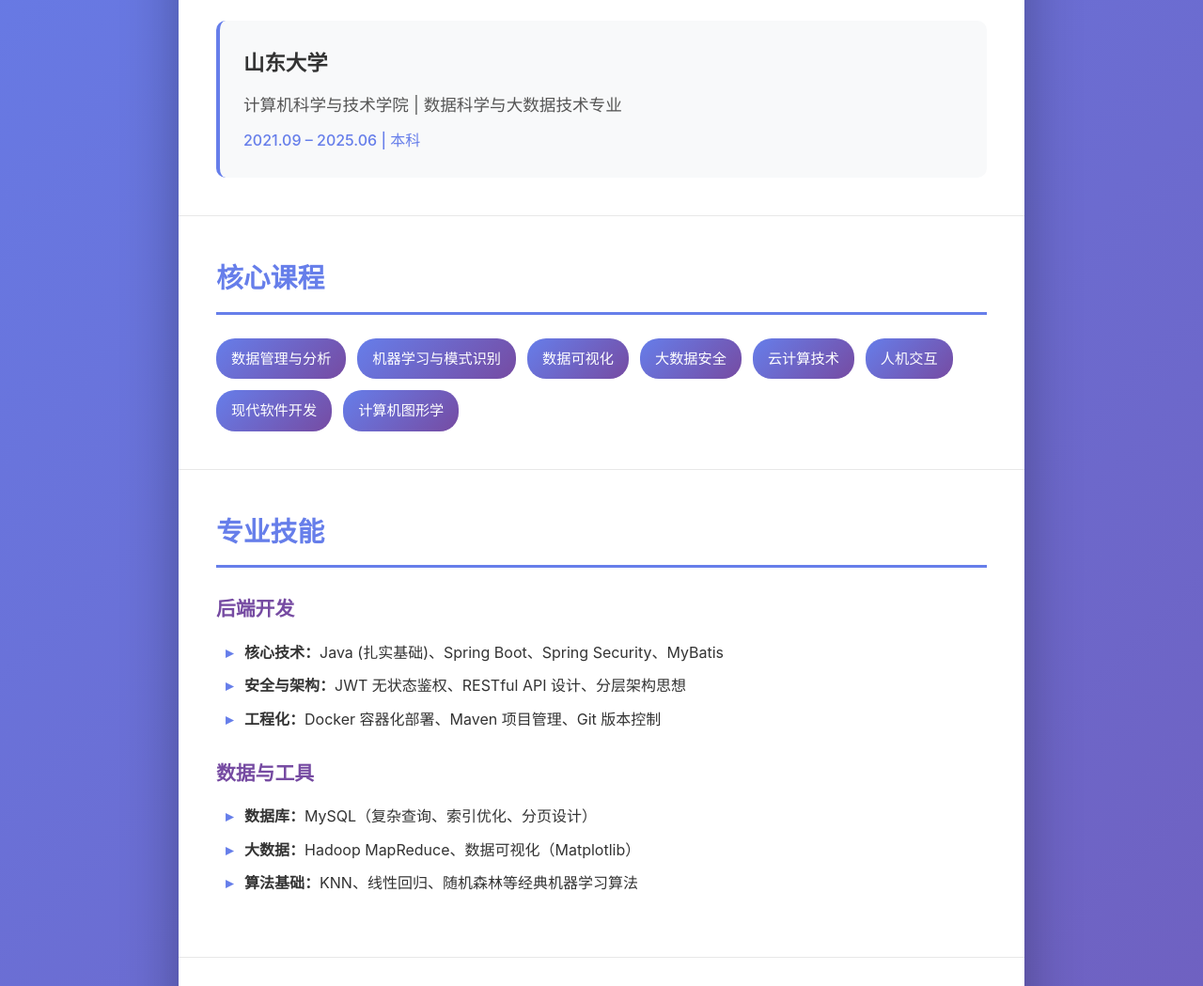
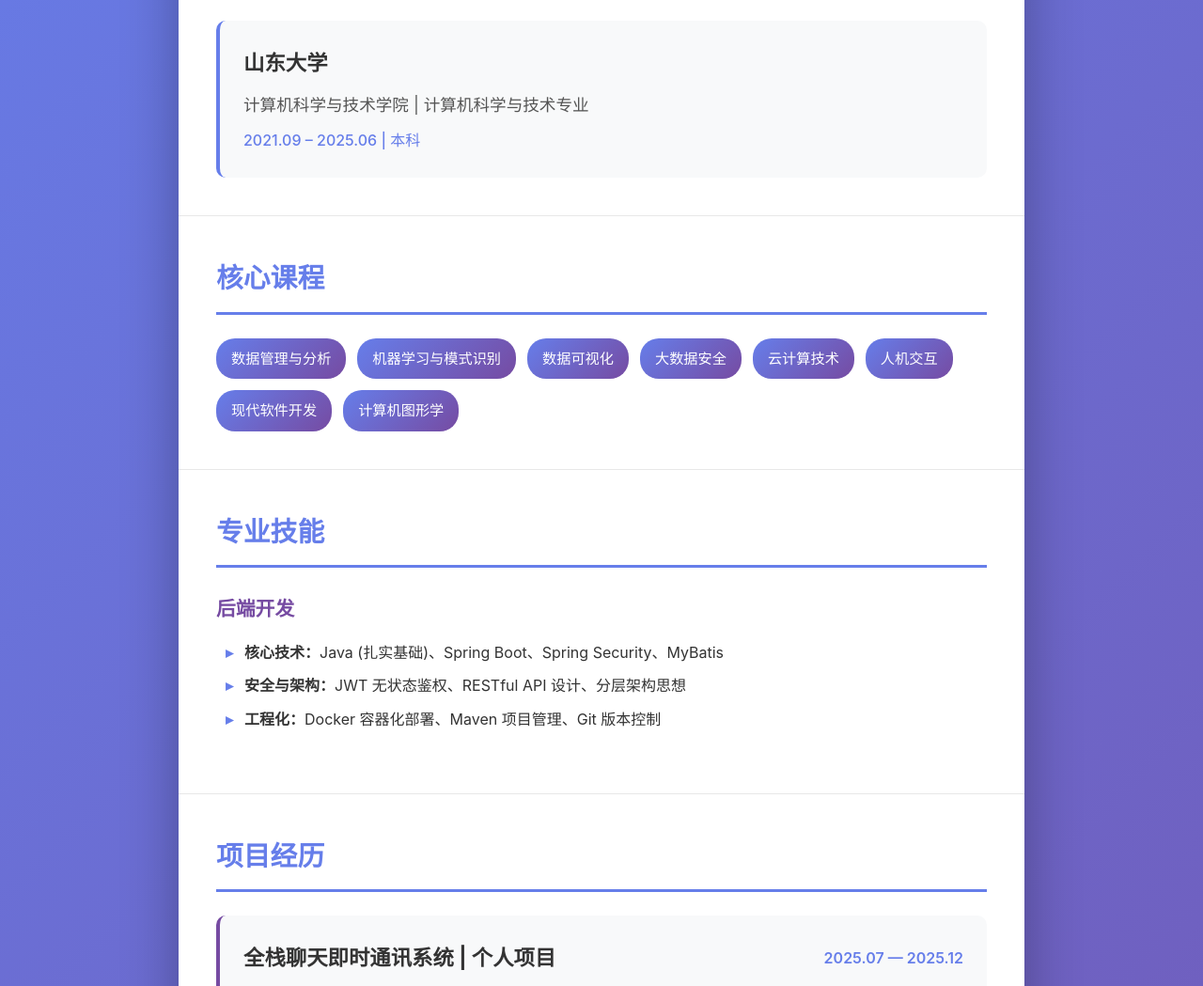
Before and after one commit to addse3/resume, a plain HTML site: page index.html in a window 1280 px wide. Shown: the part 453-1502 px from the top of the page at 94% size. Drawn offline with Linux system fonts and the light colour scheme.

Commit message:
Add files via upload

```diff
--- a/index.html
+++ b/index.html
@@ -3,7 +3,7 @@
 <head>
     <meta charset="UTF-8">
     <meta name="viewport" content="width=device-width, initial-scale=1.0">
-    <title>个人简历 | 数据科学与大数据技术专业</title>
+    <title>个人简历 | 计算机科学与技术专业</title>
     <link rel="stylesheet" href="styles.css">
     <!-- Google Fonts (备用字体) -->
     <style>
@@ -16,7 +16,7 @@
         <header class="header">
             <div class="header-content">
                 <h1 class="name">个人简历</h1>
-                <p class="title">数据科学与大数据技术专业 | 后端开发</p>
+                <p class="title">计算机科学与技术专业 | 后端开发</p>
                 <div class="contact-info">
                     <a href="https://github.com/addse3" target="_blank" class="contact-link">
                         <svg class="icon" viewBox="0 0 24 24" fill="currentColor">
@@ -33,7 +33,7 @@
             <h2 class="section-title">教育背景</h2>
             <div class="education-item">
                 <div class="school">山东大学</div>
-                <div class="major">计算机科学与技术学院 | 数据科学与大数据技术专业</div>
+                <div class="major">计算机科学与技术学院 | 计算机科学与技术专业</div>
                 <div class="time">2021.09 – 2025.06 | 本科</div>
             </div>
         </section>
@@ -63,15 +63,6 @@
                     <li><strong>核心技术：</strong>Java (扎实基础)、Spring Boot、Spring Security、MyBatis</li>
                     <li><strong>安全与架构：</strong>JWT 无状态鉴权、RESTful API 设计、分层架构思想</li>
                     <li><strong>工程化：</strong>Docker 容器化部署、Maven 项目管理、Git 版本控制</li>
-                </ul>
-            </div>
-
-            <div class="skill-category">
-                <h3 class="skill-category-title">数据与工具</h3>
-                <ul class="skill-list">
-                    <li><strong>数据库：</strong>MySQL（复杂查询、索引优化、分页设计）</li>
-                    <li><strong>大数据：</strong>Hadoop MapReduce、数据可视化（Matplotlib）</li>
-                    <li><strong>算法基础：</strong>KNN、线性回归、随机森林等经典机器学习算法</li>
                 </ul>
             </div>
         </section>
@@ -138,7 +129,7 @@
         <section class="section">
             <h2 class="section-title">职业愿景</h2>
             <div class="vision-content">
-                <p>我致力于成为一名技术扎实、思维严谨的<strong>软件工程师</strong>。未来在工作中，我希望在夯实开发能力的同时，深入学习微服务架构与大数据处理技术，将所学知识转化为业务价值。</p>
+                <p>我致力于成为一名技术扎实、思维严谨的<strong>软件工程师</strong>。未来在工作中，我希望在夯实开发能力的同时，将所学知识转化为业务价值。</p>
                 <p class="vision-highlight">恳请贵公司给予我一个展现自我的机会，我将以谦逊的态度、饱满的热情投入工作，与团队共同成长。</p>
             </div>
         </section>
```
